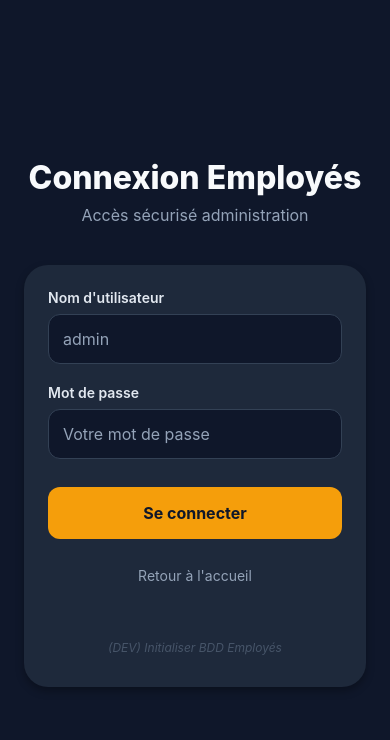
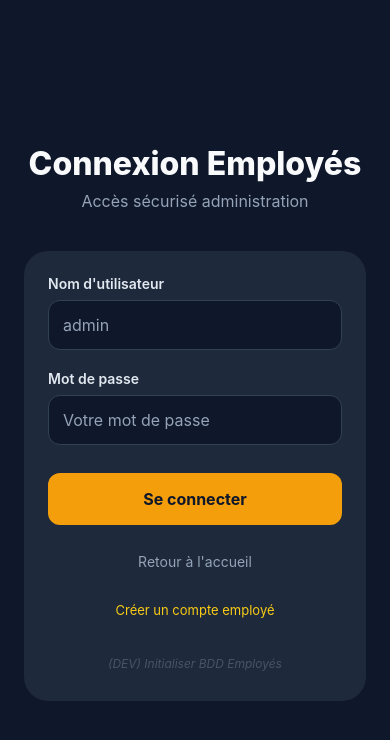
Before and after one commit to walidwaoua/projet_devmobile_applicationLocationVoiture, a React Native app: screen /Login in a window 390 px wide. Shown: the top 740 px of the page. Built offline with nearby package versions, Linux system fonts and the light colour scheme; no server answers; the database is empty.

Commit message:
Update LoginScreen.js

```diff
--- a/screens/LoginScreen.js
+++ b/screens/LoginScreen.js
@@ -32,13 +32,12 @@ const LoginScreen = ({ navigation }) => {
 
     setLoading(true);
     try {
-      // 1. Find user by username
       const employeesRef = collection(db, 'employees');
       const q = query(employeesRef, where('username', '==', normalizedUsername));
       const snapshot = await getDocs(q);
 
       if (snapshot.empty) {
-        Alert.alert('Erreur', 'Nom d\'utilisateur incorrect.');
+        Alert.alert('Erreur', "Nom d'utilisateur incorrect.");
         setLoading(false);
         return;
       }
@@ -46,14 +45,12 @@ const LoginScreen = ({ navigation }) => {
       const userDoc = snapshot.docs[0];
       const userData = userDoc.data();
 
-      // 2. Hash input password and compare
       const inputHash = await Crypto.digestStringAsync(
         Crypto.CryptoDigestAlgorithm.SHA256,
         normalizedPassword
       );
 
       if (inputHash === userData.password) {
-        // Password Match
         if (userData.role === 'admin') {
           navigation.replace('AdminDashboard');
         } else {
@@ -62,9 +59,7 @@ const LoginScreen = ({ navigation }) => {
       } else {
         Alert.alert('Erreur', 'Mot de passe incorrect.');
       }
-
     } catch (error) {
-      console.error('Login error:', error);
       Alert.alert('Erreur', "Une erreur est survenue lors de la connexion.");
     } finally {
       setLoading(false);
@@ -131,7 +126,10 @@ const LoginScreen = ({ navigation }) => {
             <Text style={styles.backButtonText}>Retour à l'accueil</Text>
           </TouchableOpacity>
 
-          {/* Temporary Seed Button for Setup */}
+          <TouchableOpacity style={styles.registerButton} onPress={() => navigation.navigate('Register')}>
+            <Text style={styles.registerText}>Créer un compte employé</Text>
+          </TouchableOpacity>
+
           <TouchableOpacity style={styles.seedButton} onPress={handleSeedEmployees}>
             <Text style={styles.seedButtonText}>(DEV) Initialiser BDD Employés</Text>
           </TouchableOpacity>
@@ -170,11 +168,6 @@ const styles = StyleSheet.create({
     padding: 24,
     borderRadius: 24,
     gap: 20,
-    shadowColor: '#000',
-    shadowOffset: { width: 0, height: 4 },
-    shadowOpacity: 0.3,
-    shadowRadius: 8,
-    elevation: 8,
   },
   inputGroup: {
     gap: 8,
@@ -216,16 +209,24 @@ const styles = StyleSheet.create({
     color: '#94A3B8',
     fontSize: 14,
   },
+  registerButton: {
+    alignItems: 'center',
+    paddingTop: 4,
+  },
+  registerText: {
+    color: '#FACC15',
+    fontSize: 13,
+  },
   seedButton: {
-    marginTop: 20,
-    padding: 8,
+    marginTop: 12,
+    padding: 6,
     alignItems: 'center',
   },
   seedButtonText: {
     color: '#475569',
     fontSize: 12,
     fontStyle: 'italic',
-  }
+  },
 });
 
 export default LoginScreen;
```
